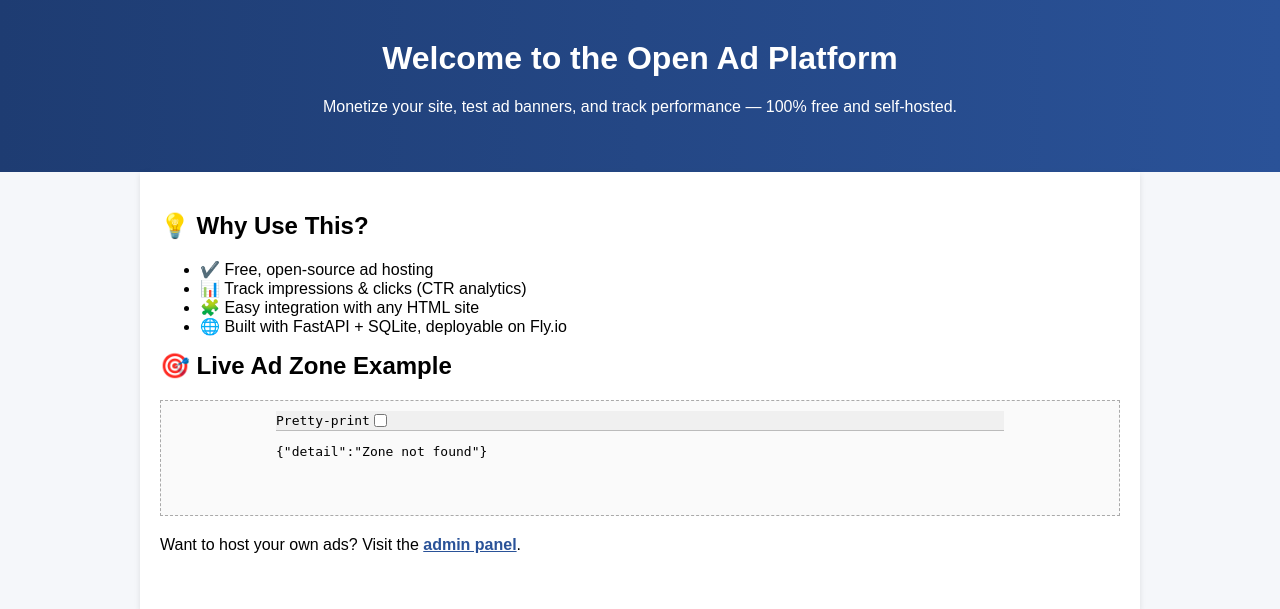
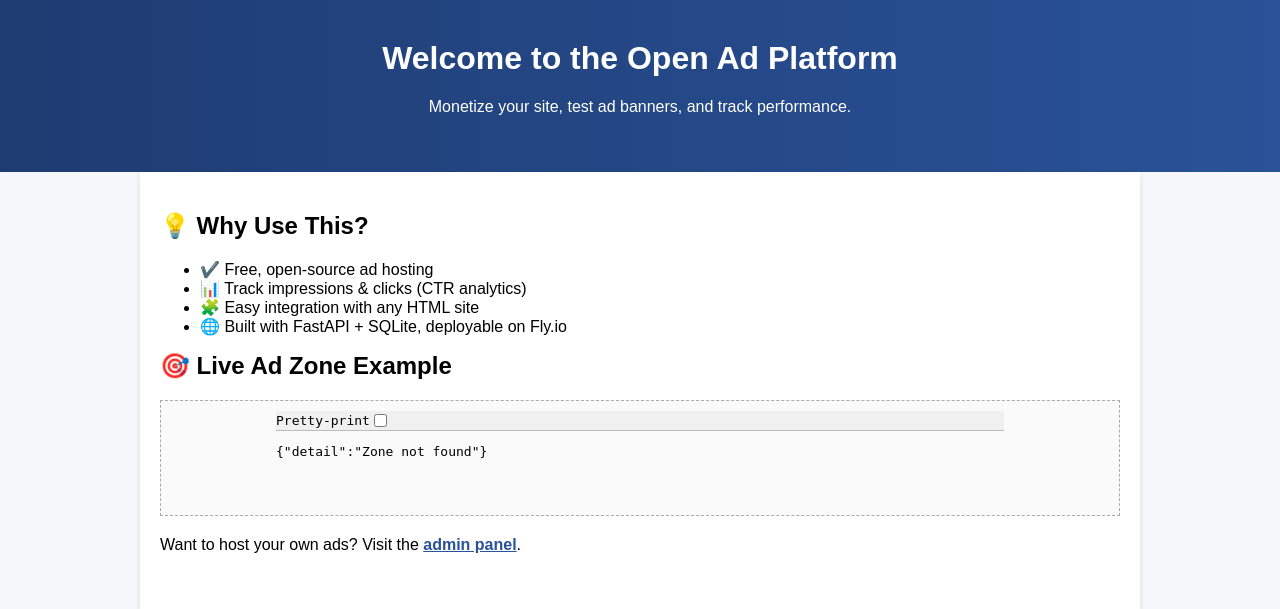
Before and after one commit to npneykov/ad-server, a FastAPI app: page / in a window 1280 px wide. Shown: the top 609 px of the page. Run offline with FastAPI, Linux system fonts and the light colour scheme; data that the repository does not hold is empty.

Commit message:
Minor fix in index page

```diff
--- a/templates/index.html
+++ b/templates/index.html
@@ -64,7 +64,7 @@
 
     <header>
         <h1>Welcome to the Open Ad Platform</h1>
-        <p>Monetize your site, test ad banners, and track performance — 100% free and self-hosted.</p>
+        <p>Monetize your site, test ad banners, and track performance.</p>
     </header>
 
     <section>
```
